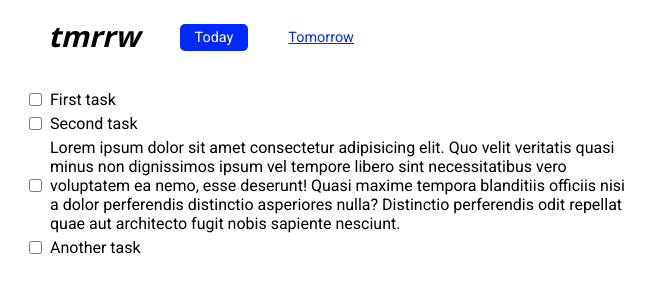
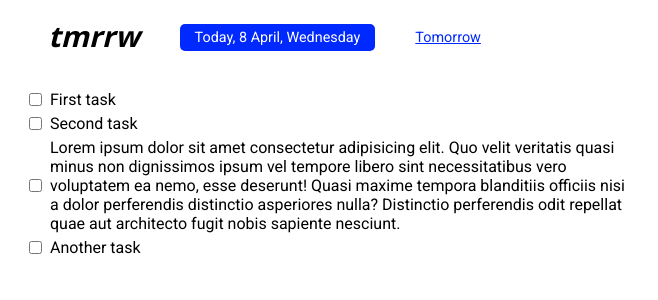
Before and after one commit to tmrrw-team/tmrrw, a Vue app: page / in a window 1280 px wide. Shown: the top 300 px of the page, without its empty margins (0-658 px from the left). Built offline with nearby package versions, Linux system fonts and the light colour scheme.

Commit message:
use date-fns for today text

```diff
--- a/package.json
+++ b/package.json
@@ -11,6 +11,7 @@
   "dependencies": {
     "@vue/composition-api": "^0.5.0",
     "core-js": "^3.6.4",
+    "date-fns": "^2.11.1",
     "vue": "^2.6.11",
     "vue-router": "^3.1.6"
   },
--- a/src/modules/layout/components/AppNav.vue
+++ b/src/modules/layout/components/AppNav.vue
@@ -15,6 +15,7 @@
 </template>
 
 <script>
+import { format } from 'date-fns';
 import { TmButton } from '@/modules/ui-kit';
 
 export default {
@@ -23,10 +24,12 @@ export default {
   },
 
   setup() {
+    const todayText = format(new Date(), 'd MMMM, EEEE');
+
     const navData = [
       {
         to: '/',
-        text: 'Today',
+        text: `Today, ${todayText}`,
       },
       {
         to: '/tmrrw',
```
Also changed, not shown: 1 other file (tests, documents, lock files or other folders).
